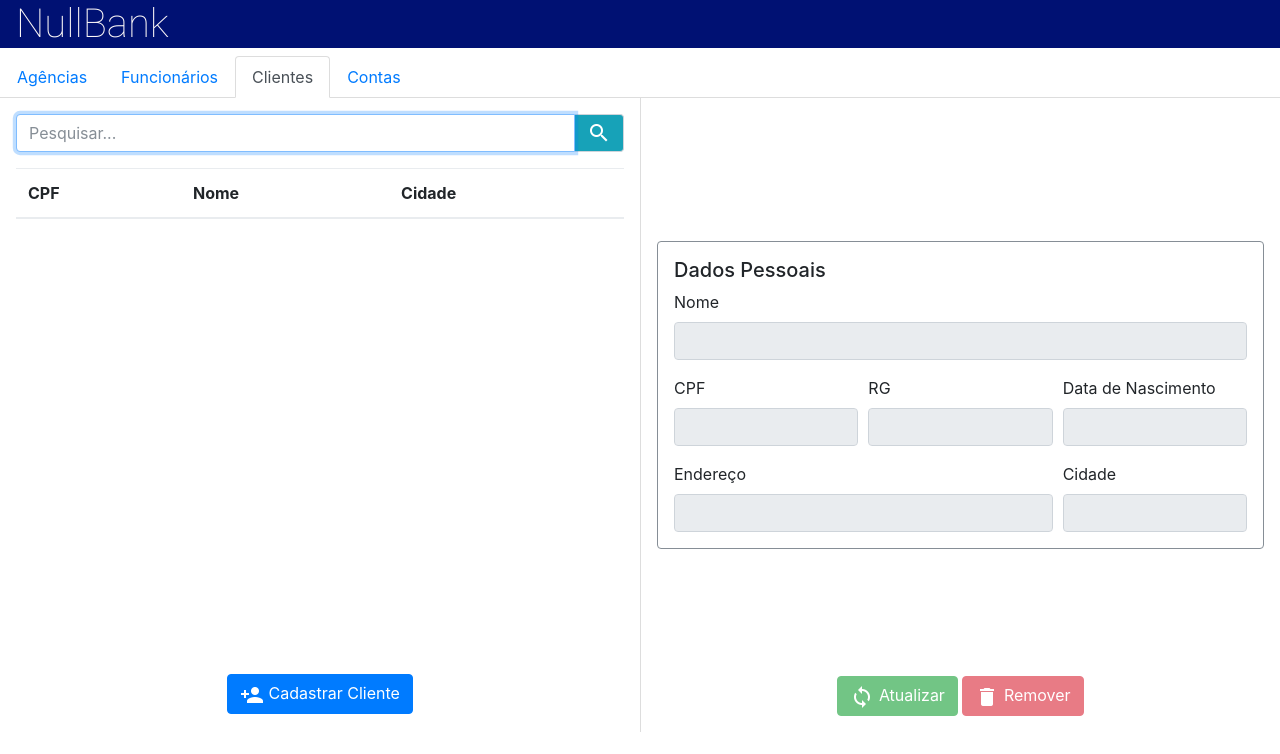
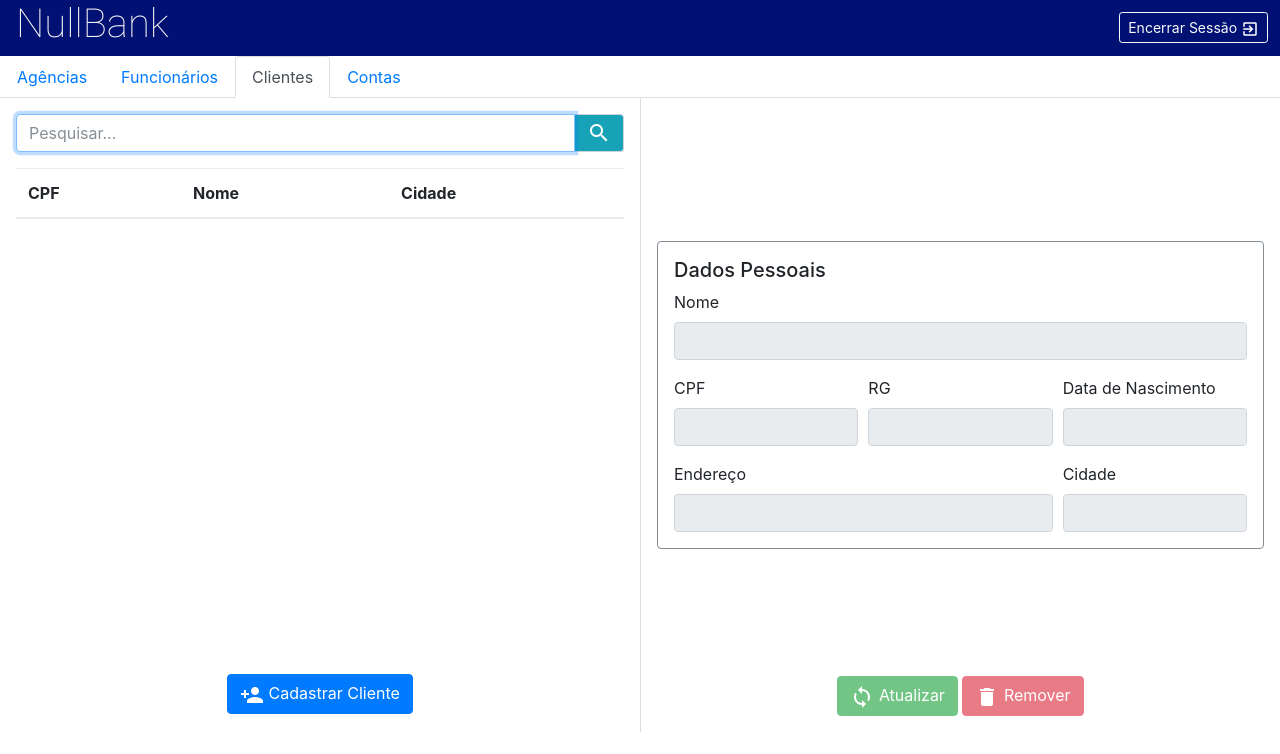
Before and after one commit to thalesrochas/sistema-bancario, an Electron app: page html/clienteDBA.html in a window 1280 px wide. Drawn offline with Linux system fonts and the light colour scheme; no server answers.

Commit message:
Adicionado botão de Desconectar

```diff
--- a/html/clienteDBA.html
+++ b/html/clienteDBA.html
@@ -13,7 +13,17 @@
     <!-- Abas da página -->
     <div>
         <div class="degrade">
-            <h1 class="nullbank">NullBank</h1>
+            <div class="aui-group">
+                <div class="aui-item">
+                    <h1 class="nullbank">NullBank</h1>
+                </div>
+                <div class="aui-item">
+                    <button id="desconectar" class="btn btn-outline-light btn-sm desconectar" onclick="onClickDesconectar()">
+                        Encerrar Sessão
+                        <img id="icon" src="../img/exit_to_app.png">
+                    </button>
+                </div>
+            </div>
         </div>
         <ul class="nav nav-tabs">
             <li class="nav-item">
@@ -262,6 +272,21 @@
                 }
             });
         }
+
+        let desconectar = document.getElementById('desconectar');
+        let icon = document.getElementById('icon');
+
+        desconectar.addEventListener('mouseleave', function () {
+            icon.setAttribute('src', '../img/exit_to_app.png');
+        });
+
+        desconectar.addEventListener('mouseenter', function () {
+            icon.setAttribute('src', '../img/exit_to_app_black.png');
+        });
+
+        function onClickDesconectar() {
+            ipcRenderer.send('acessar', 'Carregando tela de login!');
+        }
     </script>
 
     <!-- Scripts para Bootstrap -->
--- a/style.css
+++ b/style.css
@@ -136,3 +136,8 @@
     background-color: #001173;
     padding-left: 16px;
 }
+
+.desconectar {
+    margin: 12px;
+    margin-left: 560px;
+}
```
Also changed, not shown: html/agenciaDBA.html (+26 -1 lines), html/contaDBA.html (+26 -1 lines), html/funcionarioDBA.html (+26 -1 lines), img/exit_to_app.png (added), img/exit_to_app_black.png (added).
